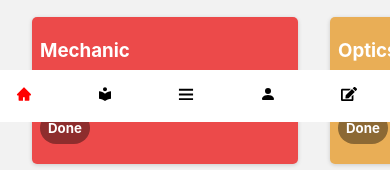
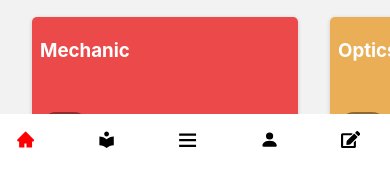
Before and after one commit to PiyushWadhawan/LearningPlatform, a React (Create React App) app: page / in a window 390 px wide. Shown: the part 674-844 px from the top of the page. Built offline with nearby package versions, Linux system fonts and the light colour scheme.

Commit message:
Fixed nav at the bottom

```diff
--- a/src/components/NavbarMobile.css
+++ b/src/components/NavbarMobile.css
@@ -4,16 +4,28 @@
     list-style: none;
     display: flex;
     flex-direction: row;
-
     position: fixed;
     bottom: 0%;
-    left: 0;
-    right: 0;
     padding: 1rem;
-    background-color: white;
+    margin-bottom: 0;
 }
 
 .nav-items-mobile {
     width: 25%;
-    font-size: 1rem;
+    font-size: 1.2rem;
 }
+
+@media screen and (min-width: 590px) {
+
+    .nav-items-mobile{
+        display: none;
+    }
+}
+
+@media screen and (max-width: 590px) {
+
+    .navbar-mobile{
+        display: fixed;
+        background-color: white;
+    }
+}
```
